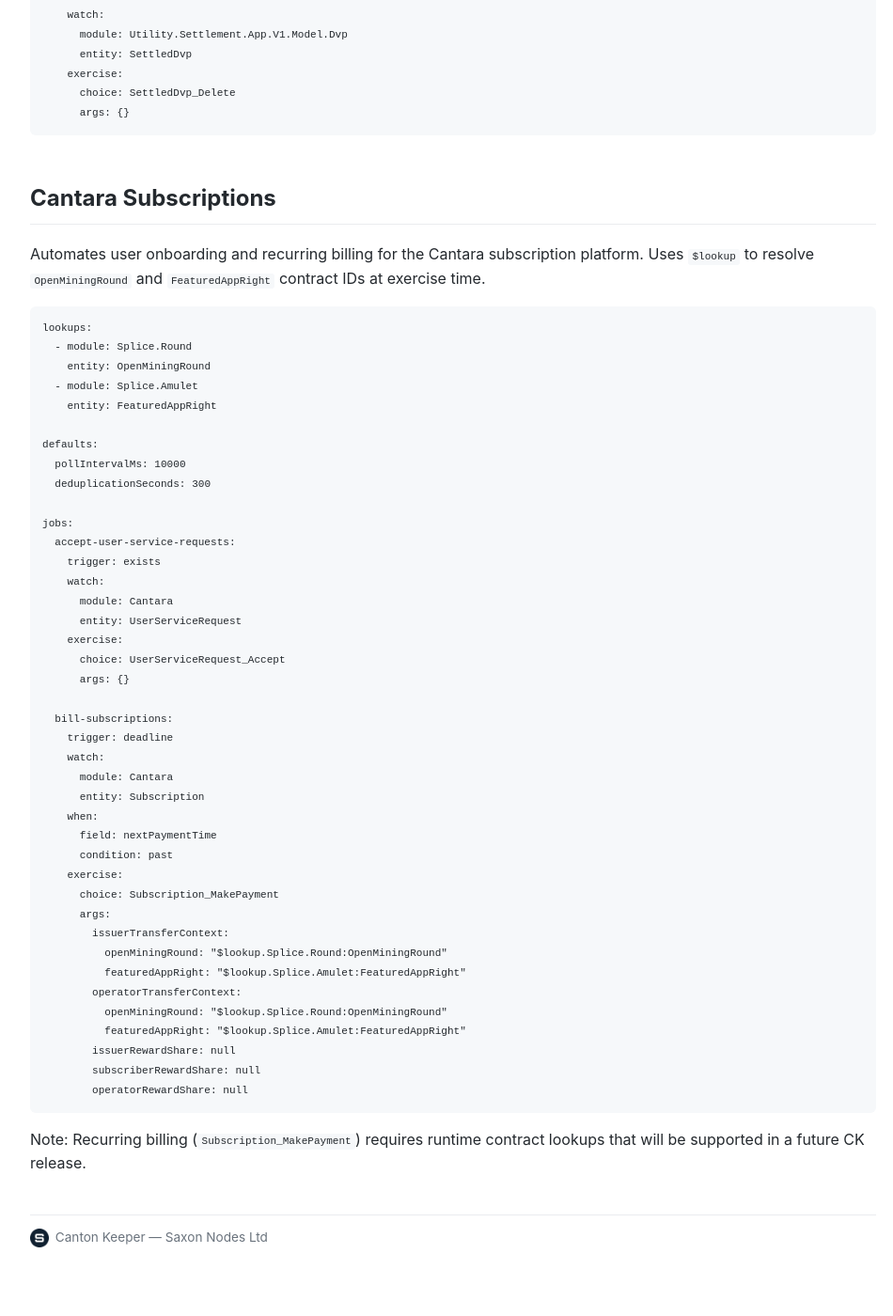
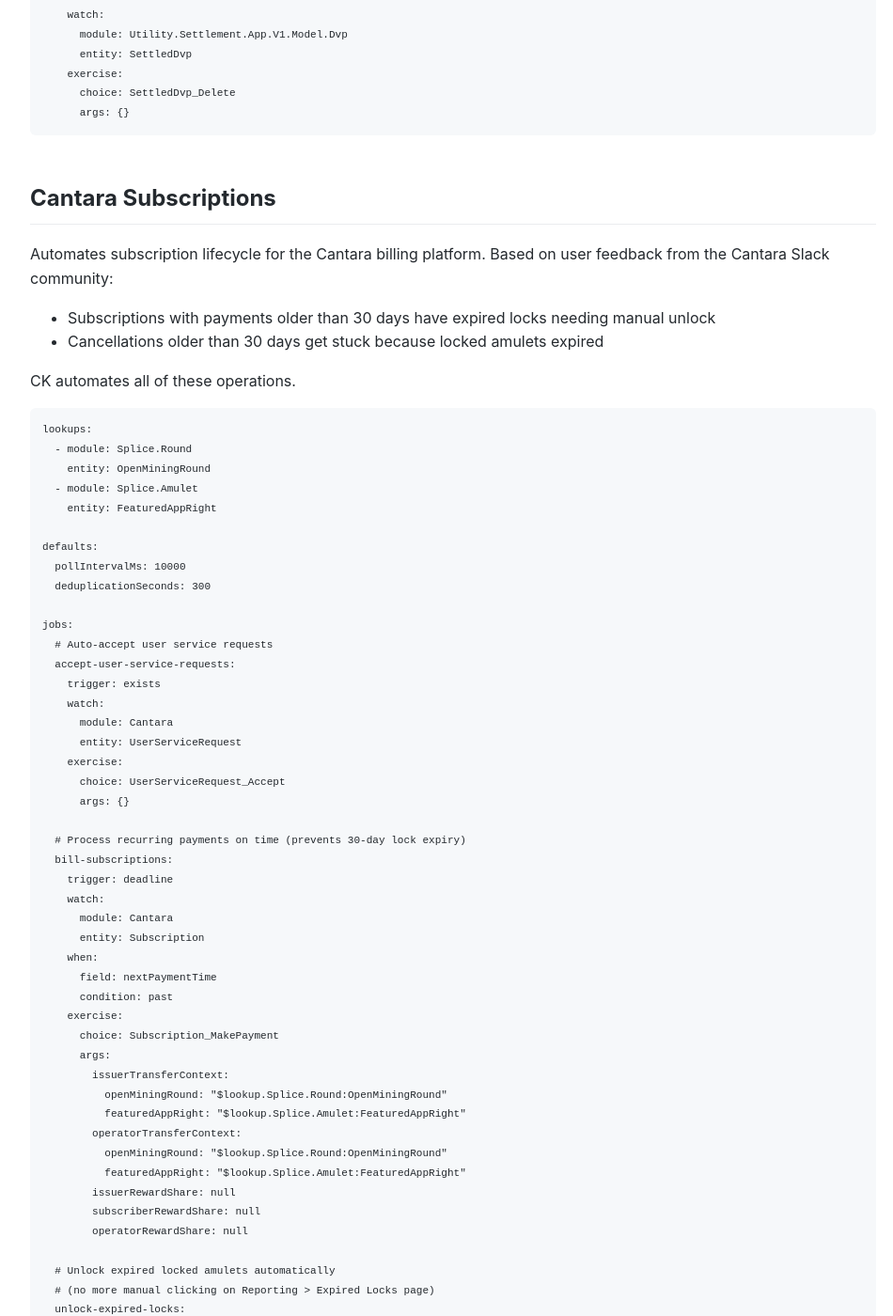
Before and after one commit to saxon-xyz/canton-keeper-docs, a Jekyll site: the page built from examples.md, in a window 1280 px wide and 1400 px high, scrolled down 2892 px. Shown: the whole window at 94% size, without its empty margins (158-1108 px from the left). Built offline with Jekyll 4.4.1, drawn with Linux system fonts in a browser that asks for light colours; before the commit the page ends 4252 px from its top, so only the background shows below that; some of the changed text lies outside the part shown.

Commit message:
Update Cantara example with expired lock unlock (from Slack feedback)
Co-Authored-By: Claude Opus 4.6 (1M context) <noreply@anthropic.com>

````diff
--- a/examples.md
+++ b/examples.md
@@ -139,7 +139,11 @@ jobs:
 
 ## Cantara Subscriptions
 
-Automates user onboarding and recurring billing for the Cantara subscription platform. Uses `$lookup` to resolve `OpenMiningRound` and `FeaturedAppRight` contract IDs at exercise time.
+Automates subscription lifecycle for the Cantara billing platform. Based on user feedback from the Cantara Slack community:
+- Subscriptions with payments older than 30 days have expired locks needing manual unlock
+- Cancellations older than 30 days get stuck because locked amulets expired
+
+CK automates all of these operations.
 
 ```yaml
 lookups:
@@ -153,6 +157,7 @@ defaults:
   deduplicationSeconds: 300
 
 jobs:
+  # Auto-accept user service requests
   accept-user-service-requests:
     trigger: exists
     watch:
@@ -162,6 +167,7 @@ jobs:
       choice: UserServiceRequest_Accept
       args: {}
 
+  # Process recurring payments on time (prevents 30-day lock expiry)
   bill-subscriptions:
     trigger: deadline
     watch:
@@ -182,6 +188,15 @@ jobs:
         issuerRewardShare: null
         subscriberRewardShare: null
         operatorRewardShare: null
+
+  # Unlock expired locked amulets automatically
+  # (no more manual clicking on Reporting > Expired Locks page)
+  unlock-expired-locks:
+    trigger: exists
+    watch:
+      module: Splice.Amulet
+      entity: LockedAmulet
+    exercise:
+      choice: LockedAmulet_OwnerExpireLock
+      args: {}
 ```
-
-Note: Recurring billing (`Subscription_MakePayment`) requires runtime contract lookups that will be supported in a future CK release.
````
